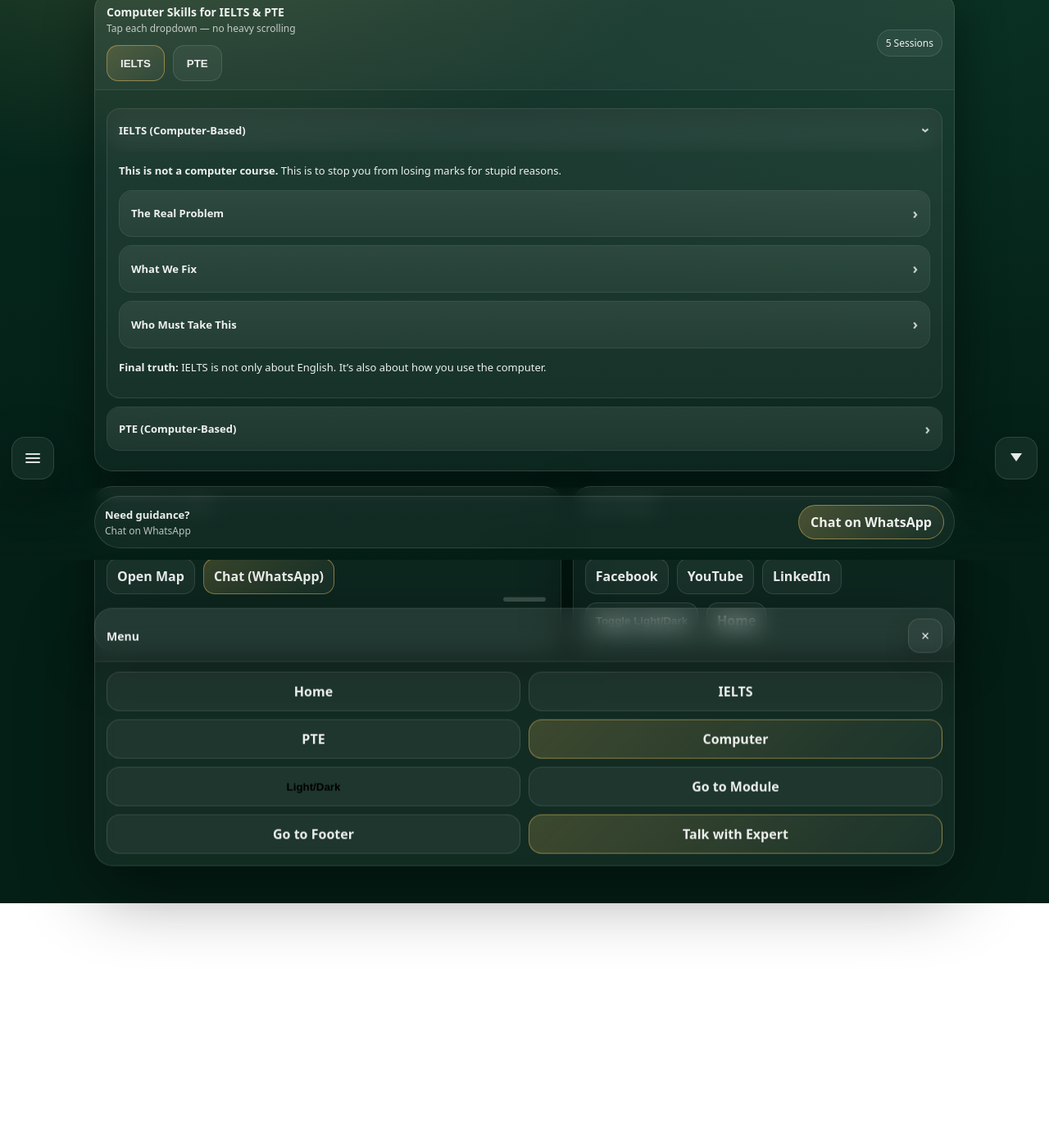
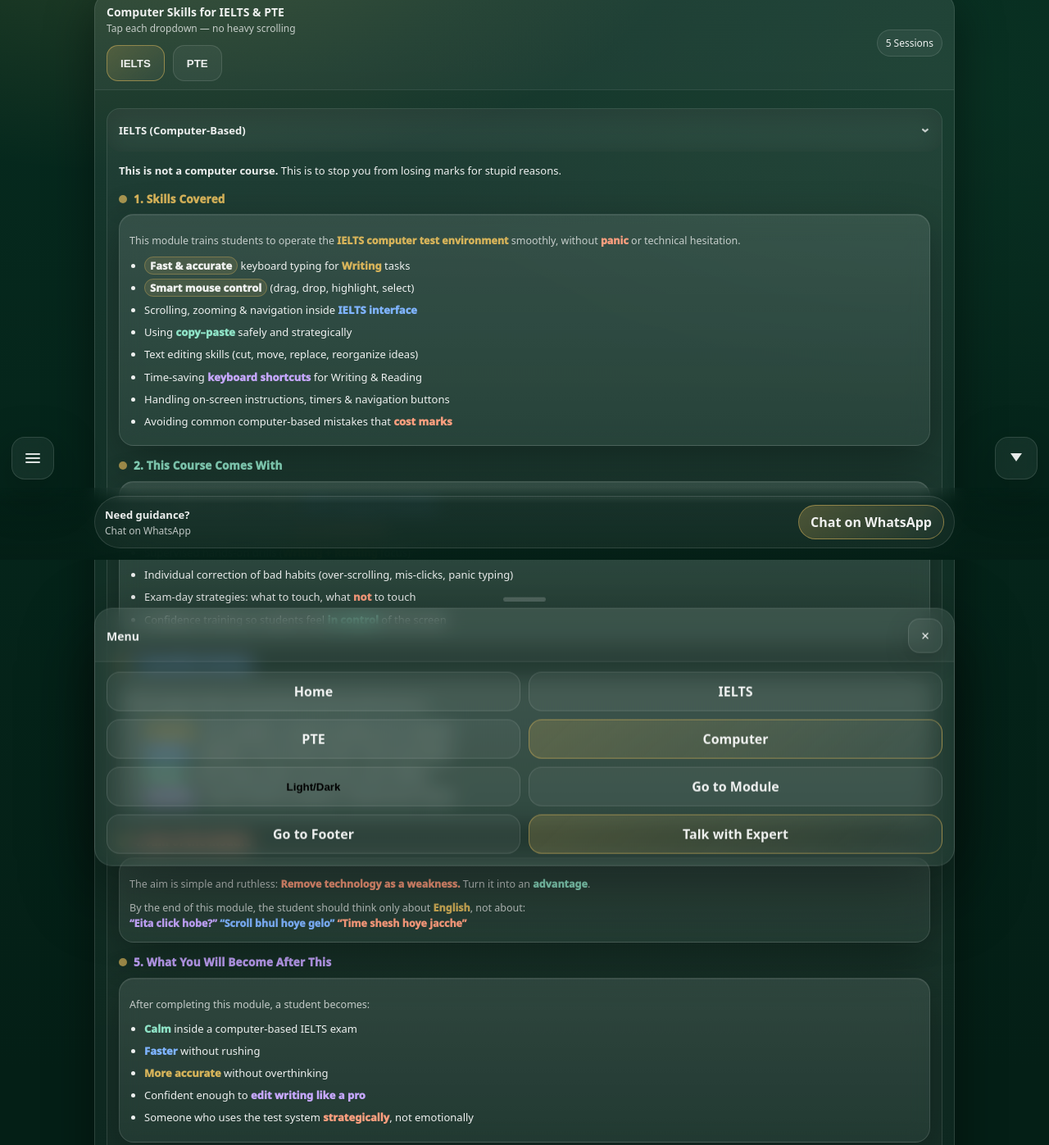
Before and after one commit to shuvojoy00-oss/mylizon-website, a plain HTML site: page computer.html in a window 1280 px wide. Shown: the part 117-1514 px from the top of the page at 82% size. Before the commit the page ends 1219 px from the top, so only its background shows below. Drawn offline with Linux system fonts and the light colour scheme.

Commit message:
Update computer.html

```diff
--- a/computer.html
+++ b/computer.html
@@ -179,7 +179,7 @@
       white-space:nowrap;
     }
 
-    /* ===== TOP IELTS/PTE BUTTONS (red mark area) ===== */
+    /* ===== TOP IELTS/PTE BUTTONS ===== */
     .topSwitch{
       margin-top:10px;
       display:flex;
@@ -203,10 +203,9 @@
       background: linear-gradient(135deg, rgba(214,179,90,.22), rgba(255,255,255,.04));
     }
 
-    /* ===== Tap dropdown style (make like payment tiles) ===== */
+    /* ===== Tap dropdown style ===== */
     .contentWrap{padding:12px 14px 14px}
 
-    /* OUTER dropdowns look like tiles */
     details{
       padding:0;
       margin:10px 0;
@@ -254,21 +253,70 @@
     ul{margin:10px 0 0 18px; padding:0}
     li{margin:6px 0}
 
-    /* INNER dropdown tiles (The Real Problem / What We Fix / Who Must Take This) */
-    .inner details{
+    /* ===== NEW: IELTS Skills Sections (Apple-glass tiles) ===== */
+    .sectionTitle{
+      font-weight: 950;
+      font-size: 13.5px;
+      letter-spacing: .2px;
+      margin: 14px 0 8px;
+      display:flex;
+      align-items:center;
+      gap:8px;
+    }
+    .sectionTitle .dot{
+      width:10px; height:10px; border-radius:999px;
+      background: rgba(214,179,90,.75);
+      box-shadow: 0 10px 20px rgba(0,0,0,.22);
+    }
+
+    /* different colors per title */
+    .t1{ color:#d6b35a; }  /* gold */
+    .t2{ color:#8fe3c7; }  /* mint */
+    .t3{ color:#7fb4ff; }  /* blue */
+    .t4{ color:#ff9f7f; }  /* orange */
+    .t5{ color:#c6a7ff; }  /* purple */
+
+    /* Apple glass tile look */
+    .glassTile{
+      border-radius:18px;
+      border:1px solid rgba(255,255,255,.12);
+      background: linear-gradient(180deg, rgba(255,255,255,.10), rgba(255,255,255,.05));
+      box-shadow:
+        0 18px 55px rgba(0,0,0,.30),
+        0 1px 0 rgba(255,255,255,.08) inset;
+      backdrop-filter: blur(12px);
+      padding: 12px 12px;
+      margin-top: 6px;
+    }
+
+    .glassTile ul{ margin:10px 0 0 18px; }
+    .glassTile li{ margin:7px 0; }
+
+    .k{
+      font-weight: 950;
+      padding: 1px 6px;
+      border-radius: 999px;
+      border: 1px solid rgba(214,179,90,.35);
+      background: rgba(214,179,90,.14);
+      color: rgba(255,255,255,.92);
+    }
+    [data-theme="light"] .k{
+      color: rgba(6,43,31,.92);
+      background: rgba(214,179,90,.20);
+    }
+
+    /* important words (different colors) */
+    .impGold{ color: var(--gold); font-weight:950; }
+    .impMint{ color:#8fe3c7; font-weight:950; }
+    .impBlue{ color:#7fb4ff; font-weight:950; }
+    .impOrange{ color:#ff9f7f; font-weight:950; }
+    .impPurple{ color:#c6a7ff; font-weight:950; }
+
+    .miniNote{
       margin-top:10px;
-      border-radius:16px;
-      overflow:hidden;
-      border:1px solid rgba(255,255,255,.10);
-      background: rgba(255,255,255,.03);
-    }
-    .inner details > summary{
-      border-radius:16px;
-      padding:14px 14px;
-      background: linear-gradient(180deg, rgba(255,255,255,.05), rgba(255,255,255,.02));
-    }
-    .inner .block{
-      padding: 0 14px 14px;
+      color: var(--muted);
+      font-size:12.5px;
+      line-height:1.55;
     }
 
     /* ===== Bottom Floating Buttons ===== */
@@ -377,7 +425,7 @@
     }
     .cta:active{transform: translateY(1px)}
 
-    /* ===== Footer (card style like your new standard) ===== */
+    /* ===== Footer (card style) ===== */
     footer{ margin-top: 18px; }
     .footerGrid{
       display:grid;
@@ -538,7 +586,7 @@
           <b>Computer Skills for IELTS & PTE</b>
           <span>Tap each dropdown — no heavy scrolling</span>
 
-          <!-- NEW: IELTS/PTE buttons (red mark area) -->
+          <!-- IELTS/PTE buttons -->
           <div class="topSwitch">
             <button class="switchBtn active" id="btnGoIELTS" type="button">IELTS</button>
             <button class="switchBtn" id="btnGoPTE" type="button">PTE</button>
@@ -554,50 +602,84 @@
         <details open id="ieltsBlock">
           <summary>IELTS (Computer-Based) <span class="chev">›</span></summary>
 
-          <div class="block inner">
+          <div class="block">
             <p><b>This is not a computer course.</b> This is to stop you from losing marks for stupid reasons.</p>
 
-            <details>
-              <summary>The Real Problem <span class="chev">›</span></summary>
-              <div class="block">
+            <!-- 1 -->
+            <div class="sectionTitle t1"><span class="dot"></span>1. Skills Covered</div>
+            <div class="glassTile">
+              <div class="miniNote">
+                This module trains students to operate the <span class="impGold">IELTS computer test environment</span> smoothly,
+                without <span class="impOrange">panic</span> or technical hesitation.
+              </div>
               <ul>
-                  <li>Writing e idea thake, type korte giye time shesh</li>
-                  <li>Paragraph change korte giye sentence bhange</li>
-                  <li>Reading e scroll korlei line haray</li>
-                  <li>Highlight korte giye wrong line select hoy</li>
-                  <li>Copy–paste korle format / double hoy</li>
-                  <li>Timer dekhe panic hoy</li>
+                <li><span class="k">Fast & accurate</span> keyboard typing for <span class="impGold">Writing</span> tasks</li>
+                <li><span class="k">Smart mouse control</span> (drag, drop, highlight, select)</li>
+                <li>Scrolling, zooming & navigation inside <span class="impBlue">IELTS interface</span></li>
+                <li>Using <span class="impMint">copy–paste</span> safely and strategically</li>
+                <li>Text editing skills (cut, move, replace, reorganize ideas)</li>
+                <li>Time-saving <span class="impPurple">keyboard shortcuts</span> for Writing & Reading</li>
+                <li>Handling on-screen instructions, timers & navigation buttons</li>
+                <li>Avoiding common computer-based mistakes that <span class="impOrange">cost marks</span></li>
               </ul>
             </div>
-            </details>
 
-            <details>
-              <summary>What We Fix <span class="chev">›</span></summary>
-              <div class="block">
+            <!-- 2 -->
+            <div class="sectionTitle t2"><span class="dot"></span>2. This Course Comes With</div>
+            <div class="glassTile">
               <ul>
-                  <li>Fast typing without panic</li>
-                  <li>Edit without breaking flow</li>
-                  <li>Scroll control (line harabe na)</li>
-                  <li>Highlight only what matters</li>
-                  <li>Copy–paste properly (overuse na)</li>
-                  <li>Finish on time, calmly</li>
+                <li>Live guided practice on realistic <span class="impBlue">IELTS computer interface</span></li>
+                <li>Step-by-step demonstrations (<span class="impOrange">not assumptions</span>)</li>
+                <li>Supervised hands-on drills (<span class="impGold">Writing + Reading</span> focus)</li>
+                <li>Individual correction of bad habits (over-scrolling, mis-clicks, panic typing)</li>
+                <li>Exam-day strategies: what to touch, what <span class="impOrange">not</span> to touch</li>
+                <li>Confidence training so students feel <span class="impMint">in control</span> of the screen</li>
               </ul>
             </div>
-            </details>
 
-            <details>
-              <summary>Who Must Take This <span class="chev">›</span></summary>
-              <div class="block">
+            <!-- 3 -->
+            <div class="sectionTitle t3"><span class="dot"></span>3. Benefited Modules</div>
+            <div class="glassTile">
+              <div class="miniNote">This computer skills training directly improves performance in:</div>
               <ul>
-                  <li>First time computer-based IELTS</li>
-                  <li>Paper-based practice korecho</li>
-                  <li>Mobile heavy, keyboard weak</li>
-                  <li>Band 6.5–7+ target</li>
+                <li><span class="impGold">Listening</span> – fast navigation, question jumping, focus retention</li>
+                <li><span class="impBlue">Reading</span> – highlight, locate answers faster, reduce eye fatigue</li>
+                <li><span class="impMint">Writing</span> – faster typing, better structuring, easier editing</li>
+                <li><span class="impPurple">Speaking</span> – indirect benefit (confidence, reduced exam stress)</li>
               </ul>
             </div>
-            </details>
 
-            <p><b>Final truth:</b> IELTS is not only about English. It’s also about how you use the computer.</p>
+            <!-- 4 -->
+            <div class="sectionTitle t4"><span class="dot"></span>4. Aim of the Module</div>
+            <div class="glassTile">
+              <div class="miniNote">
+                The aim is simple and ruthless:
+                <span class="impOrange">Remove technology as a weakness.</span>
+                Turn it into an <span class="impMint">advantage</span>.
+              </div>
+              <div class="miniNote">
+                By the end of this module, the student should think only about <span class="impGold">English</span>,
+                not about:
+                <br><span class="impPurple">“Eita click hobe?”</span>
+                <span class="impBlue">“Scroll bhul hoye gelo”</span>
+                <span class="impOrange">“Time shesh hoye jacche”</span>
+              </div>
+            </div>
+
+            <!-- 5 -->
+            <div class="sectionTitle t5"><span class="dot"></span>5. What You Will Become After This</div>
+            <div class="glassTile">
+              <div class="miniNote">After completing this module, a student becomes:</div>
+              <ul>
+                <li><span class="impMint">Calm</span> inside a computer-based IELTS exam</li>
+                <li><span class="impBlue">Faster</span> without rushing</li>
+                <li><span class="impGold">More accurate</span> without overthinking</li>
+                <li>Confident enough to <span class="impPurple">edit writing like a pro</span></li>
+                <li>Someone who uses the test system <span class="impOrange">strategically</span>, not emotionally</li>
+              </ul>
+            </div>
+
+            <p style="margin-top:12px"><b>Final truth:</b> IELTS is not only about English. It’s also about how you use the computer.</p>
           </div>
         </details>
 
@@ -605,12 +687,9 @@
         <details id="pteBlock">
           <summary>PTE (Computer-Based) <span class="chev">›</span></summary>
 
-          <div class="block inner">
+          <div class="block">
             <p><b>This is not a computer course.</b> This is to stop you from messing up PTE because of the system speed.</p>
 
-            <details>
-              <summary>The Real Problem <span class="chev">›</span></summary>
-              <div class="block">
             <ul>
               <li>Mic on holei matha blank</li>
               <li>Speaking start korte giye voice cut hoy</li>
@@ -620,43 +699,15 @@
               <li>Click miss hole question skip / panic</li>
               <li>Task change hole confused hoy</li>
             </ul>
-              </div>
-            </details>
 
-            <details>
-              <summary>What We Fix <span class="chev">›</span></summary>
-              <div class="block">
-                <ul>
-                  <li>Mic + timer control (panic-free)</li>
-                  <li>Speaking start/pause/finish control</li>
-                  <li>Fast, clean typing without mess</li>
-                  <li>Copy–paste safely (repeat na hoy)</li>
-                  <li>Cursor control (Fill in the blanks)</li>
-                  <li>PTE flow er shathe adjust kora</li>
-                </ul>
-              </div>
-            </details>
-
-            <details>
-              <summary>Who Must Take This <span class="chev">›</span></summary>
-              <div class="block">
-                <ul>
-                  <li>First time PTE</li>
-                  <li>Mic e nervous</li>
-                  <li>Keyboard slow</li>
-                  <li>PTE 58 / 65 / 79+ target</li>
-                </ul>
-              </div>
-            </details>
-
-            <p><b>Final truth:</b> PTE fast. System strong. This module makes you faster than the system.</p>
+            <p style="margin-top:12px"><b>Final truth:</b> PTE fast. System strong. This module makes you faster than the system.</p>
           </div>
         </details>
 
       </div>
     </section>
 
-    <!-- ===== Footer (index-like card footer) ===== -->
+    <!-- ===== Footer ===== -->
     <footer id="footerSection">
       <div class="footerGrid">
         <div class="footerCard">
@@ -854,9 +905,7 @@
     });
 
     /* =========================
-       SMART SCROLL (PTE-like next/prev jump)
-       - DOWN = jump to next section below
-       - UP = jump to previous section above
+       SMART SCROLL
     ========================== */
     const smartBtn = document.getElementById("btnSmartScroll");
     const hint = document.getElementById("scrollHint");
@@ -871,7 +920,6 @@
     }
 
     function getTargets(){
-      // add IELTS/PTE blocks too so DOWN works properly inside module
       const ids = ["moduleSection","ieltsBlock","pteBlock","footerSection"];
       const els = ids.map(id => document.getElementById(id)).filter(Boolean);
       return [{ el: document.body, y: 0, name: "Top" }, ...els.map(el => ({ el, y: getTop(el), name: el.id }))].sort((a,b)=>a.y-b.y);
```
Lines whose indentation alone changed are shown as unchanged.
